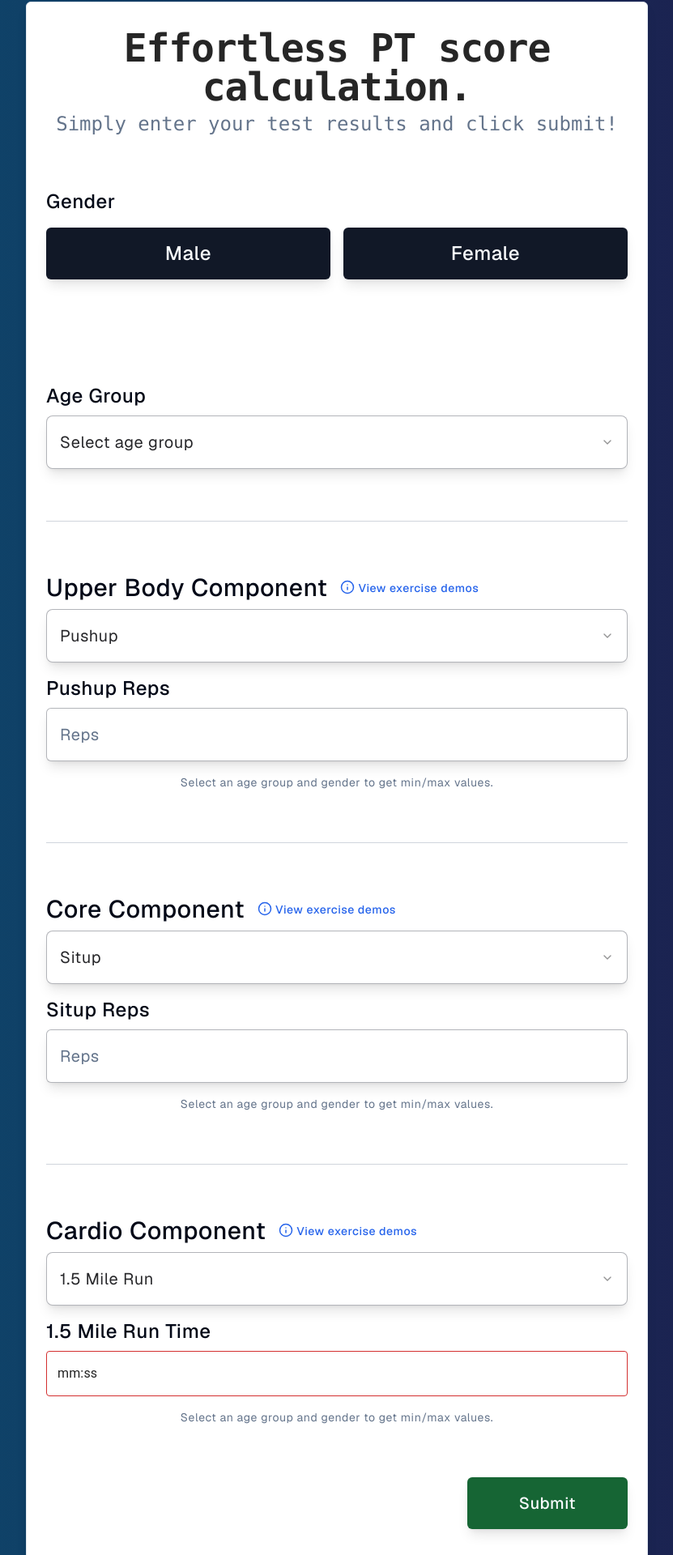
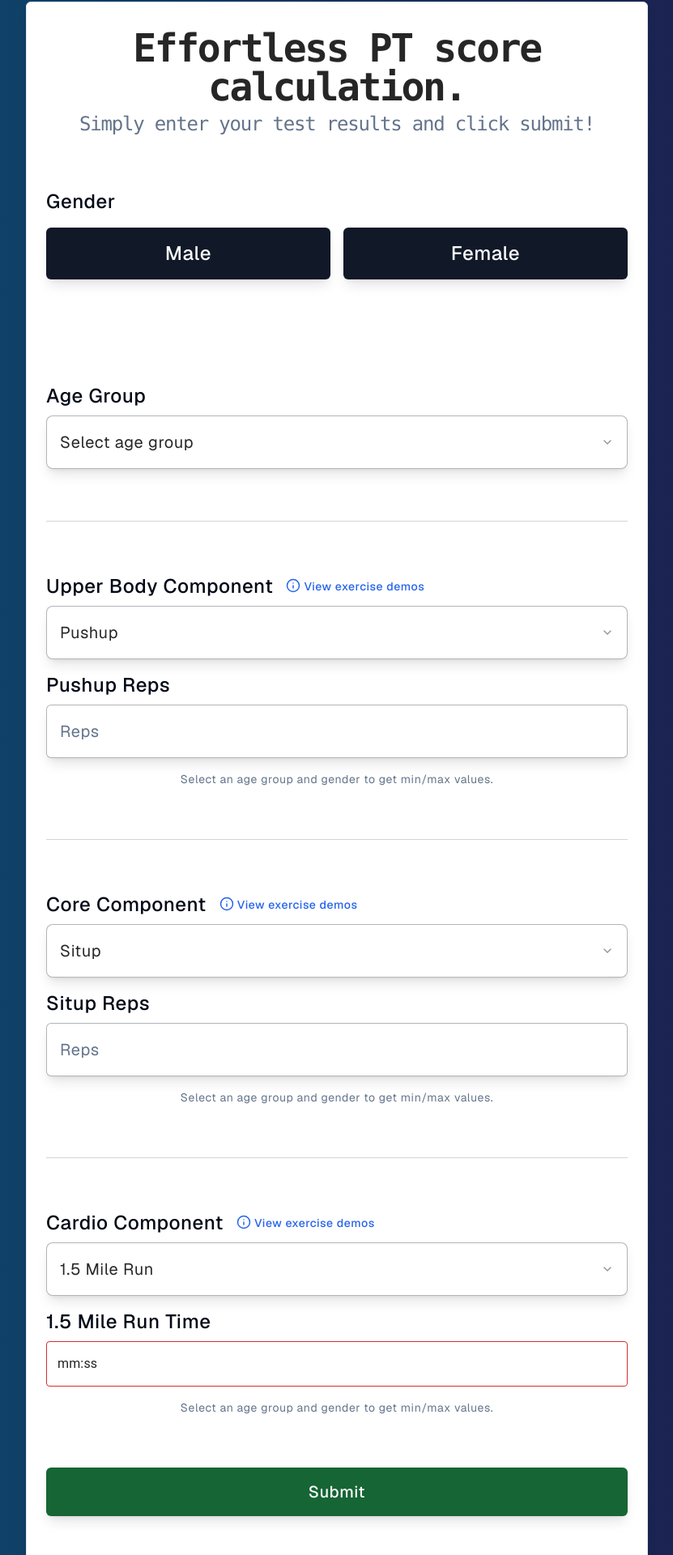
Before and after one commit to ronnieima/usaf-pt-calculator, a Next.js app: page / in a window 1280 px wide. Shown: the part 869-2789 px from the top of the page at 81% size, without its empty margins (224-1055 px from the left). Built offline with nearby package versions, Linux system fonts and the light colour scheme; what next-cloudinary, tailwindcss-animated would draw is missing.

Commit message:
tweak UI

```diff
--- a/app/_components/ui/(form)/(controls)/ExerciseSelect.tsx
+++ b/app/_components/ui/(form)/(controls)/ExerciseSelect.tsx
@@ -45,7 +45,7 @@ const ExerciseSelect = ({ exercise }: { exercise: Exercise }) => {
       render={({ field }) => (
         <FormItem>
           {/* FORM LABEL */}
-          <FormLabel className=" flex items-center justify-start gap-4 text-3xl ">
+          <FormLabel className=" flex items-center justify-start gap-4 text-2xl ">
             <h3>{component.label} Component</h3>
 
             {/* DIALOG POPUP BOX */}
--- a/app/_components/ui/(form)/(controls)/FormButtons.tsx
+++ b/app/_components/ui/(form)/(controls)/FormButtons.tsx
@@ -3,22 +3,19 @@ import { useFormContext } from "react-hook-form";
 
 const FormButtons = () => {
   const {
-    reset,
-    formState: { isSubmitting, isValid },
+    formState: { isSubmitting },
   } = useFormContext();
 
   return (
-    <div className="flex h-16 flex-col gap-4 lg:h-16 lg:flex-row lg:justify-end ">
     <Button
       data-umami-event="Submit button"
       disabled={isSubmitting}
       type="submit"
-        className={`h-full bg-green-800 px-16 text-xl  shadow-lg transition-all hover:scale-105 hover:bg-green-600 active:translate-y-1 active:bg-green-700
+      className={`h-full bg-green-800 px-16 py-4 text-xl  shadow-lg transition-all hover:scale-[1.01] hover:bg-green-600 active:translate-y-1 active:bg-green-700
         `}
     >
       {isSubmitting ? "Loading your score..." : "Submit"}
     </Button>
-    </div>
   );
 };
 
--- a/app/_components/ui/(form)/(controls)/GenderRadioButtons.tsx
+++ b/app/_components/ui/(form)/(controls)/GenderRadioButtons.tsx
@@ -49,7 +49,7 @@ function GenderRadioButtons() {
                       <Button
                         aria-label={gender}
                         asChild
-                        className="w-full bg-gray-900 py-8 text-2xl shadow-lg transition-colors duration-300 hover:scale-105 hover:cursor-pointer active:translate-y-1 active:bg-primary/70 peer-aria-checked:scale-105 peer-aria-checked:bg-primary  peer-aria-checked:ring-4
+                        className="w-full bg-gray-900 py-8 text-2xl shadow-lg transition-colors duration-300 hover:scale-[1.01] hover:cursor-pointer active:translate-y-1 active:bg-primary/70 peer-aria-checked:scale-105 peer-aria-checked:bg-primary  peer-aria-checked:ring-4
                         peer-aria-checked:ring-sky-300/70"
                       >
                         <FormLabel>{capitalizeFirstLetter(gender)}</FormLabel>
--- a/app/_components/ui/(form)/ExerciseVideos.tsx
+++ b/app/_components/ui/(form)/ExerciseVideos.tsx
@@ -1,7 +1,6 @@
 "use client";
 
 import { CldVideoPlayer } from "next-cloudinary";
-import React from "react";
 
 import Link from "next/link";
 import { Exercise } from "@/app/content";
--- a/app/_components/ui/(form)/FormCard.tsx
+++ b/app/_components/ui/(form)/FormCard.tsx
@@ -13,11 +13,11 @@ const FormCard = () => {
       className="flex max-w-3xl scroll-mt-16 flex-col items-center rounded-none bg-card shadow-lg  sm:rounded-md"
       id="form-card"
     >
-      <CardHeader className=" max-w-3xl pb-16 pt-8 text-center font-mono  ">
-        <CardTitle className=" text-3xl text-neutral-800 sm:text-5xl">
-          <span className="">Effortless</span> PT score calculation.
+      <CardHeader className=" max-w-3xl pb-16 pt-8 text-center font-mono ">
+        <CardTitle className=" text-3xl tracking-tighter text-neutral-800 sm:text-5xl">
+          Effortless PT score calculation.
         </CardTitle>
-        <CardDescription className="text-sm sm:text-2xl">
+        <CardDescription className="text-sm tracking-tighter sm:text-2xl">
           Simply enter your test results and click submit!
         </CardDescription>
       </CardHeader>
```
Lines whose indentation alone changed are shown as unchanged.
